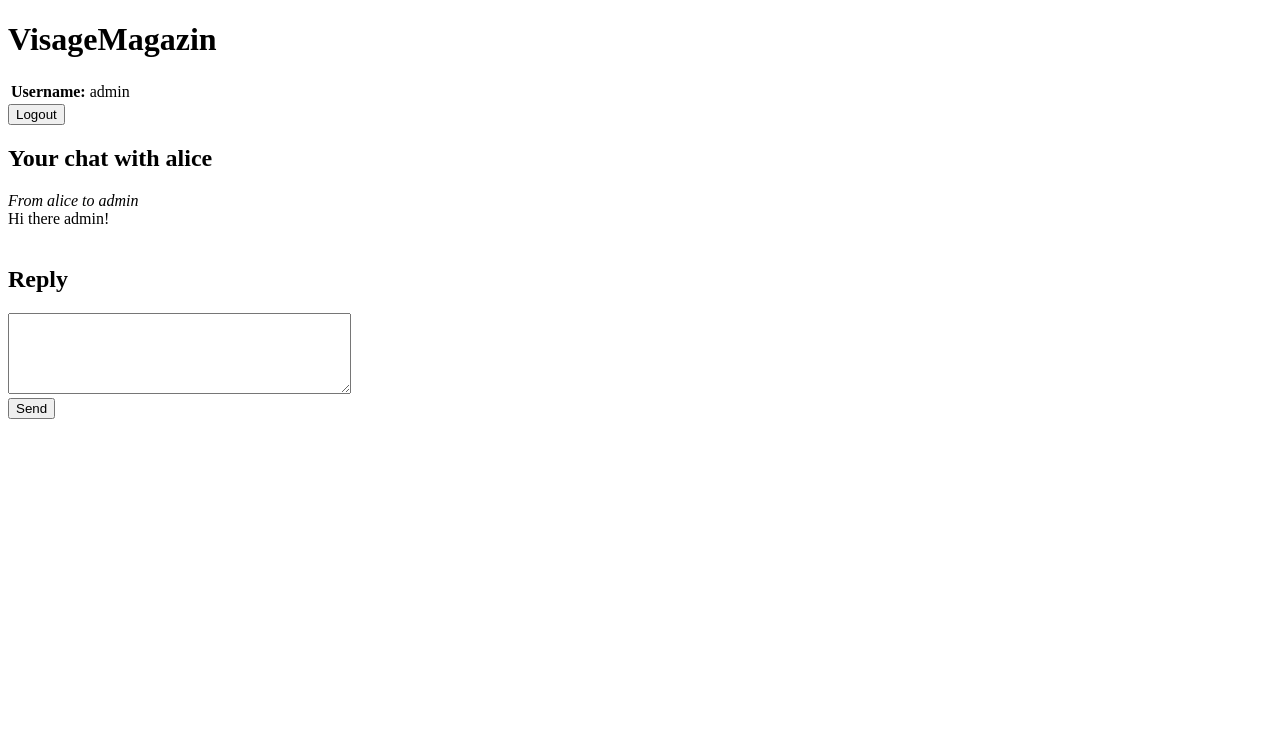
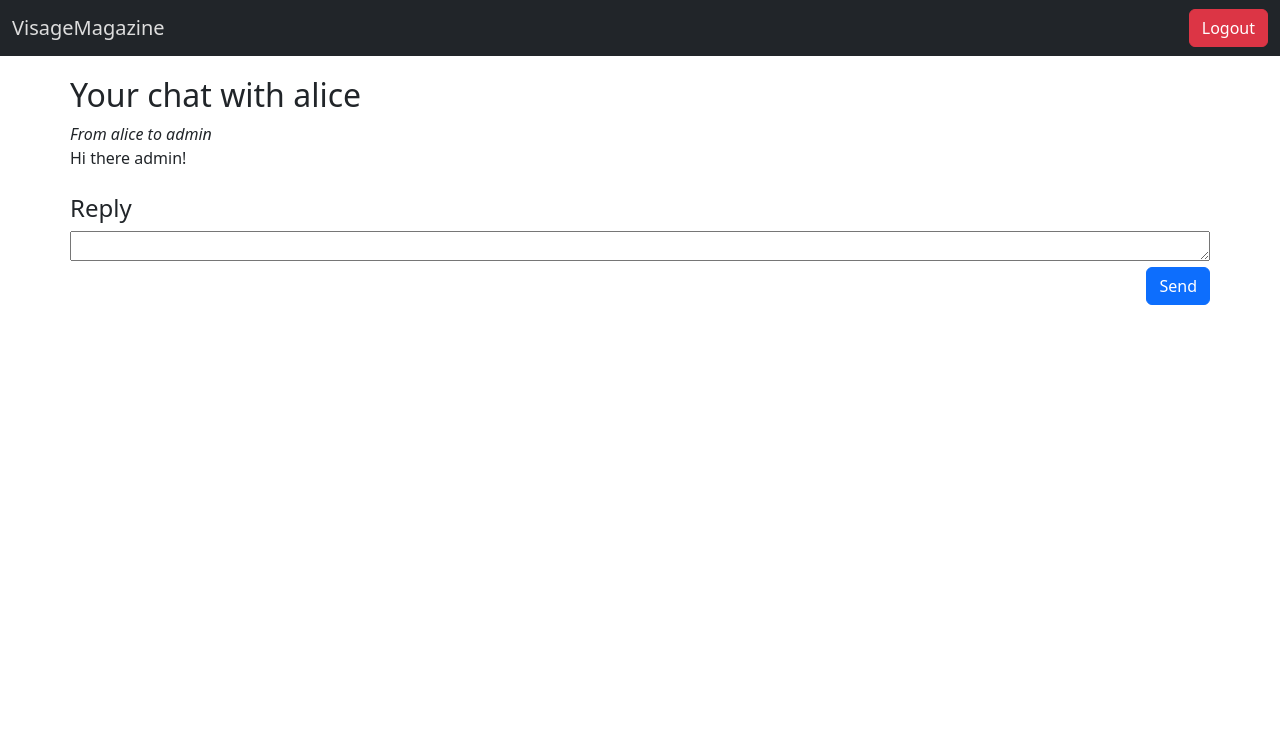
Before and after one commit to Juggern4ut/cyberSecurityProjectMeier, a Django app: page /chat/3 in a window 1280 px wide. Shown: the top 752 px of the page. Run offline with Django 3.2, Linux system fonts and the light colour scheme; a user stored in the database is signed in; data comes from the database, SQL or seed files in the repository; both versions use the stored data as it was after the commit.

Commit message:
designed all pages

```diff
--- a/server/pages/templates/pages/chat.html
+++ b/server/pages/templates/pages/chat.html
@@ -1,46 +1,51 @@
 <!DOCTYPE html>
 <html xmlns="http://www.w3.org/1999/xhtml">
   <head>
-        <title>Chirper</title>
+    <title>Chat with {{user.username}}</title>
+    <link
+      rel="stylesheet"
+      href="https://cdn.jsdelivr.net/npm/bootstrap@5.2.2/dist/css/bootstrap.min.css"
+    />
   </head>
 
-
   <body>
-		<h1>VisageMagazin</h1>
-
-        <table>
-		<tr>
-		<th style="text-align:left">Username: <td>{{user.username}}
-		</table>
-
-
-        <form action='logout/' method="POST">
+    <nav class="navbar navbar-expand-lg bg-dark">
+      <div class="container-fluid">
+        <a style="color: #ddd" class="navbar-brand" href="/">VisageMagazine</a>
+        <form action="logout/" method="POST">
           {% csrf_token %}
-            <input type="submit" value="Logout"/>
+          <input type="submit" class="btn btn-danger" value="Logout" />
         </form>
-
+      </div>
+    </nav>
+    <main
+      style="padding: 20px 0; min-height: calc(100vh - 103px)"
+      class="container"
+    >
       <h2>Your chat with {{partner.username}}</h2>
 
       {% for msg in msgs %}
 
-		<i>From {{msg.source.username}} to {{msg.target.username}}</i></br>
+      <i>From {{msg.source.username}} to {{msg.target.username}}</i><br />
       {{msg.content|safe}}
-		</br>
-		</br>
+      <br />
+      <br />
 
       {% endfor %}
 
+      <h4>Reply</h4>
 
-        <h2>Reply</h2>
-
-        <form action='/addChat/' method="POST" enctype="multipart/form-data">
+      <form action="/addChat/" method="POST" enctype="multipart/form-data">
         {% csrf_token %}
         <input type="hidden" name="partnerid" value="{{partner.id}}" />
-			<textarea name="content" cols="40" rows="5"></textarea><br/>
-            <input type="submit" value="Send"/>
+        <textarea name="content" style="width: 100%" rows="1"></textarea><br />
+        <input
+          style="float: right"
+          type="submit"
+          class="btn btn-primary"
+          value="Send"
+        />
       </form>
-    </body>
-
-
+    </main>
   </body>
 </html>
--- a/server/pages/views.py
+++ b/server/pages/views.py
@@ -130,6 +130,8 @@ def homePageView(request):
 @login_required
 def chatView(request, uid):
     partner = User.objects.get(id=uid)
+    if request.user.id == uid:
+        return redirect("/")
     messages = Message.objects.filter(
         (Q(source=request.user) & Q(target=partner)) | (Q(target=request.user) & Q(source=partner)))
     return render(request, 'pages/chat.html', {'partner': partner, 'msgs': messages})
```
Also changed, not shown: server/db.sqlite3. Lines whose indentation alone changed are shown as unchanged.
